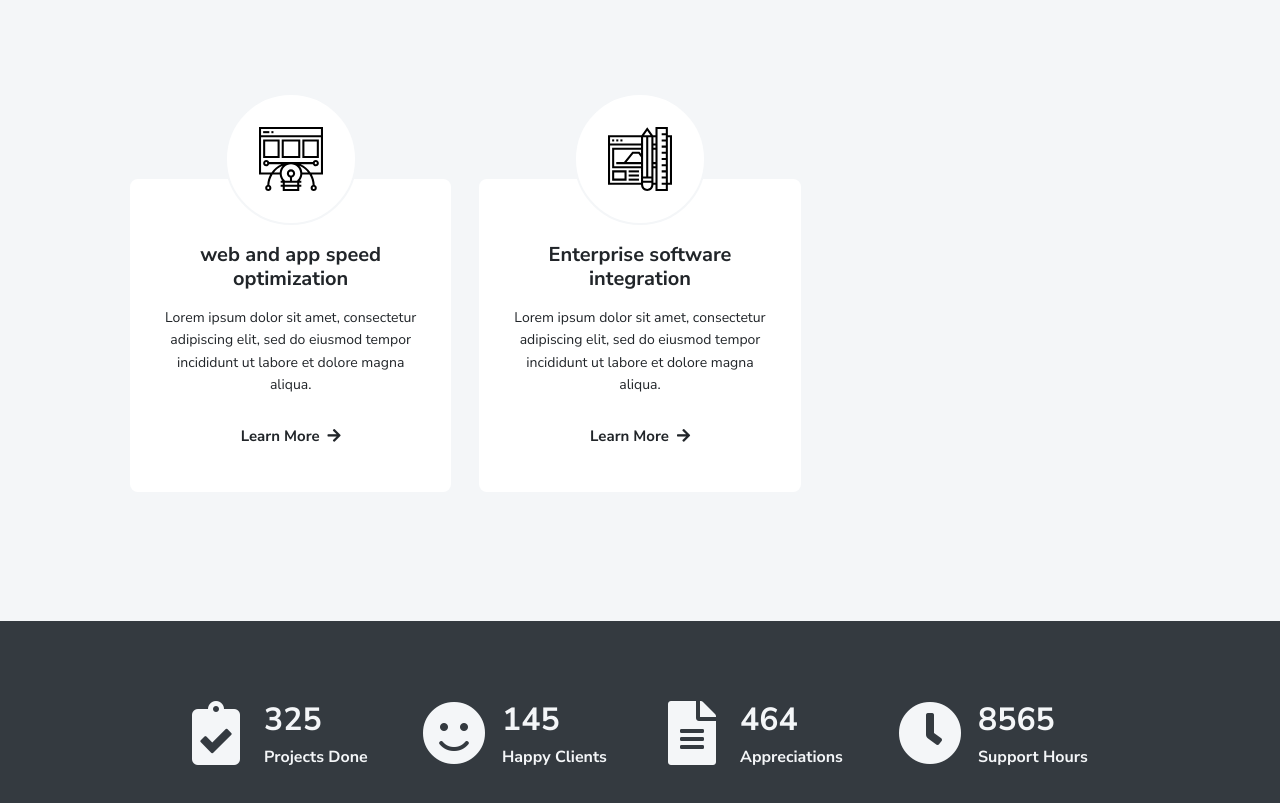
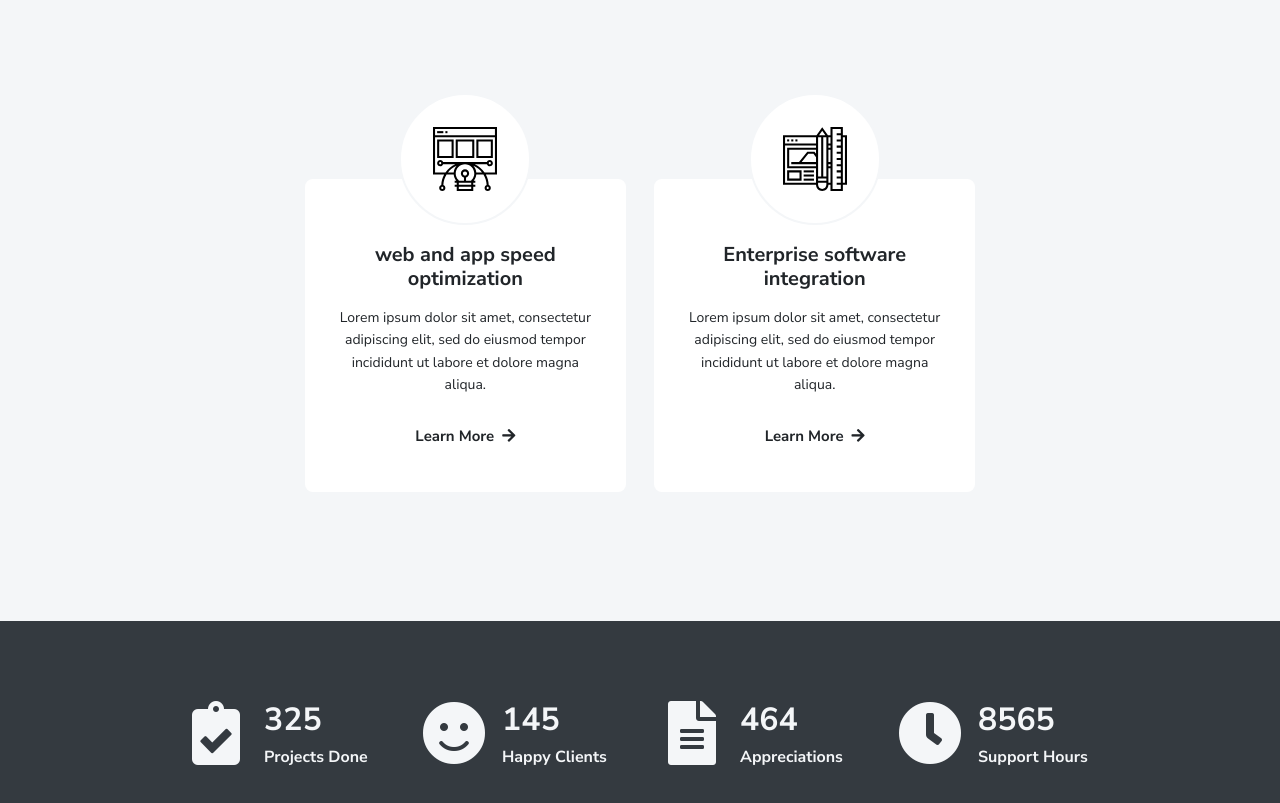
Before and after one commit to beejayarts/workstation, a plain HTML site: page index.html in a window 1280 px wide. Shown: the part 4345-5148 px from the top of the page. Drawn offline with Linux system fonts and the light colour scheme.

Commit message:
fixed card

```diff
--- a/css/main.css
+++ b/css/main.css
@@ -269,3 +269,9 @@ footer a:not(.nav-link) {
 .entry-title a {
   text-decoration: none;
 }
+
+
+.services_row2{
+  display: flex;
+    justify-content: center;
+}
```
Also changed, not shown: favicon.jpg (added).
